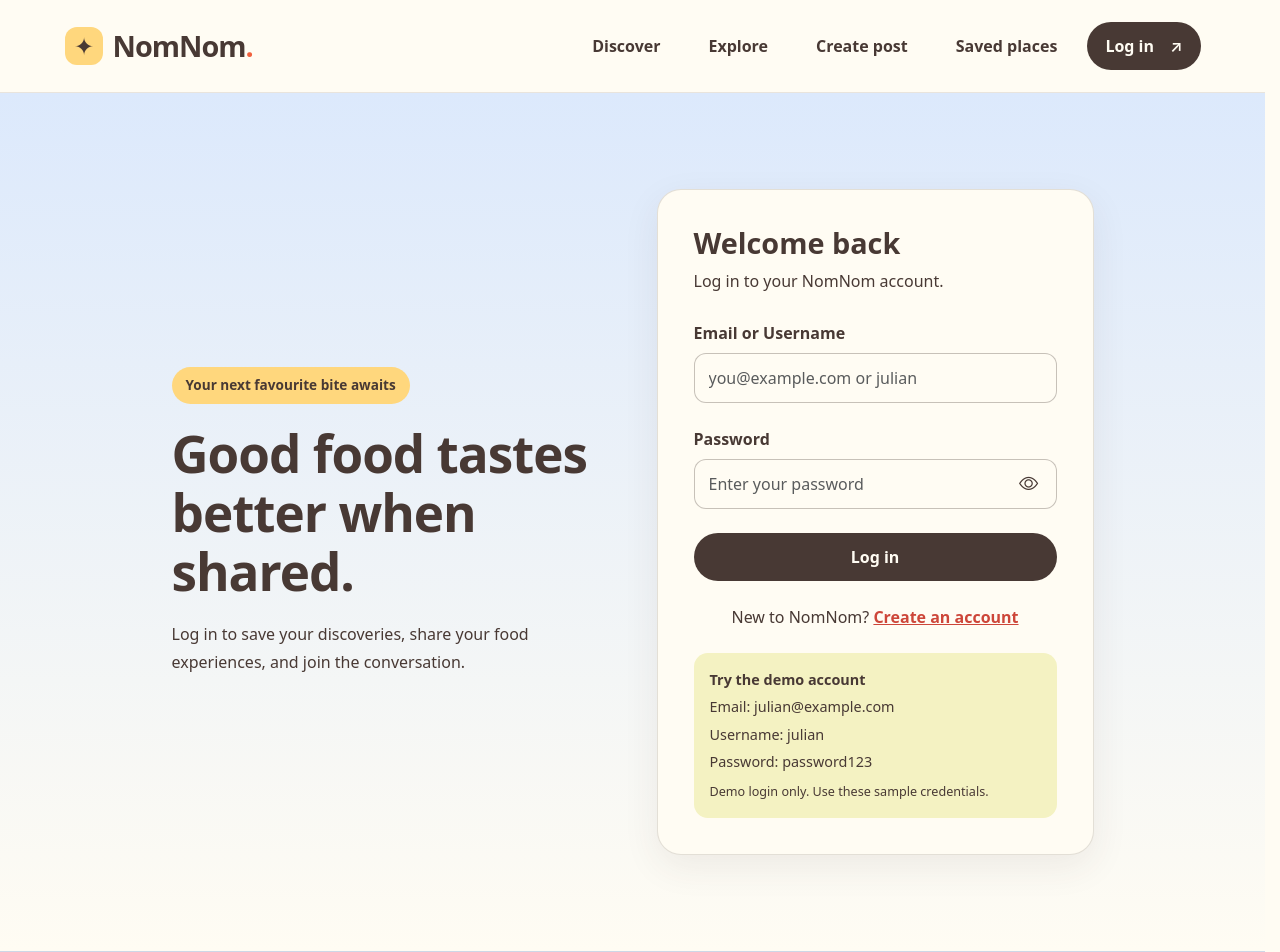
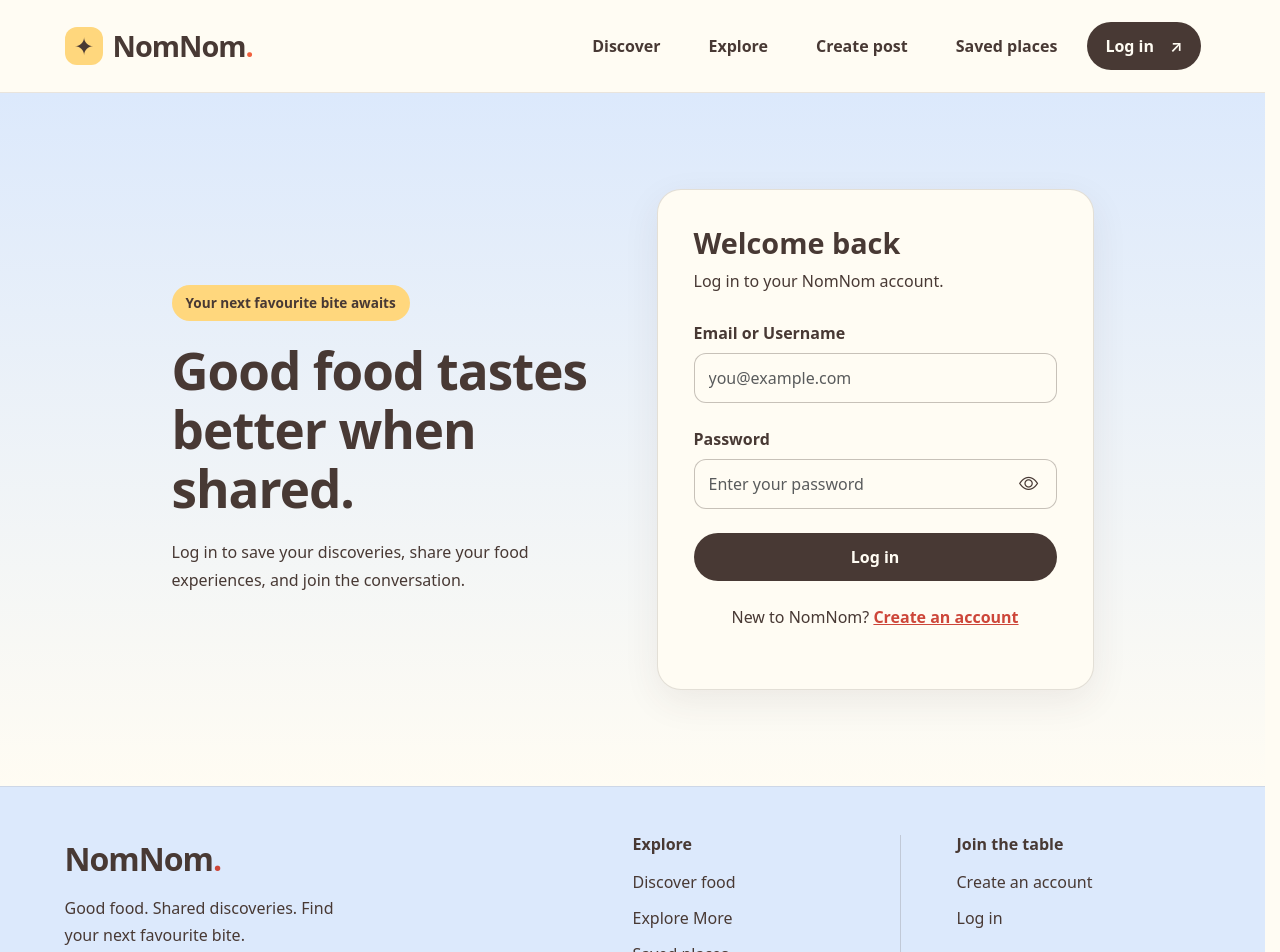
Before and after one commit to julian07chok/nomnom, a Vue app in the folder NomNom/: page /login in a window 1280 px wide. Shown: the top 952 px of the page. Built offline with nearby package versions, Linux system fonts and the light colour scheme; no server answers.

Commit message:
remove the mock login information view

```diff
--- a/NomNom/src/views/LoginView.vue
+++ b/NomNom/src/views/LoginView.vue
@@ -142,7 +142,7 @@ async function handleLogin() {
                   :class="{ 'is-invalid': emailError }"
                   type="text"
                   autocomplete="username"
-                  placeholder="you@example.com or julian"
+                  placeholder="you@example.com"
                   required
                   :aria-invalid="Boolean(emailError)"
                   :aria-describedby="emailError ? 'email-error' : undefined"
@@ -211,14 +211,6 @@ async function handleLogin() {
               New to NomNom?
               <RouterLink :to="registerTarget">Create an account</RouterLink>
             </p>
-
-            <aside class="demo-note" aria-label="Demo account">
-              <strong>Try the demo account</strong>
-              <span>Email: julian@example.com</span>
-              <span>Username: julian</span>
-              <span>Password: password123</span>
-              <small>Demo login only. Use these sample credentials.</small>
-            </aside>
           </div>
         </section>
       </div>
@@ -376,21 +368,6 @@ async function handleLogin() {
   font-weight: 700;
 }
 
-.demo-note {
-  display: flex;
-  flex-direction: column;
-  gap: 6px;
-  padding: 16px;
-  border-radius: 14px;
-  background: var(--light-yellow);
-  overflow-wrap: anywhere;
-  font-size: 0.9rem;
-}
-
-.demo-note small {
-  margin-top: 4px;
-}
-
 button:focus-visible,
 a:focus-visible {
   outline: 3px solid var(--red);
```
